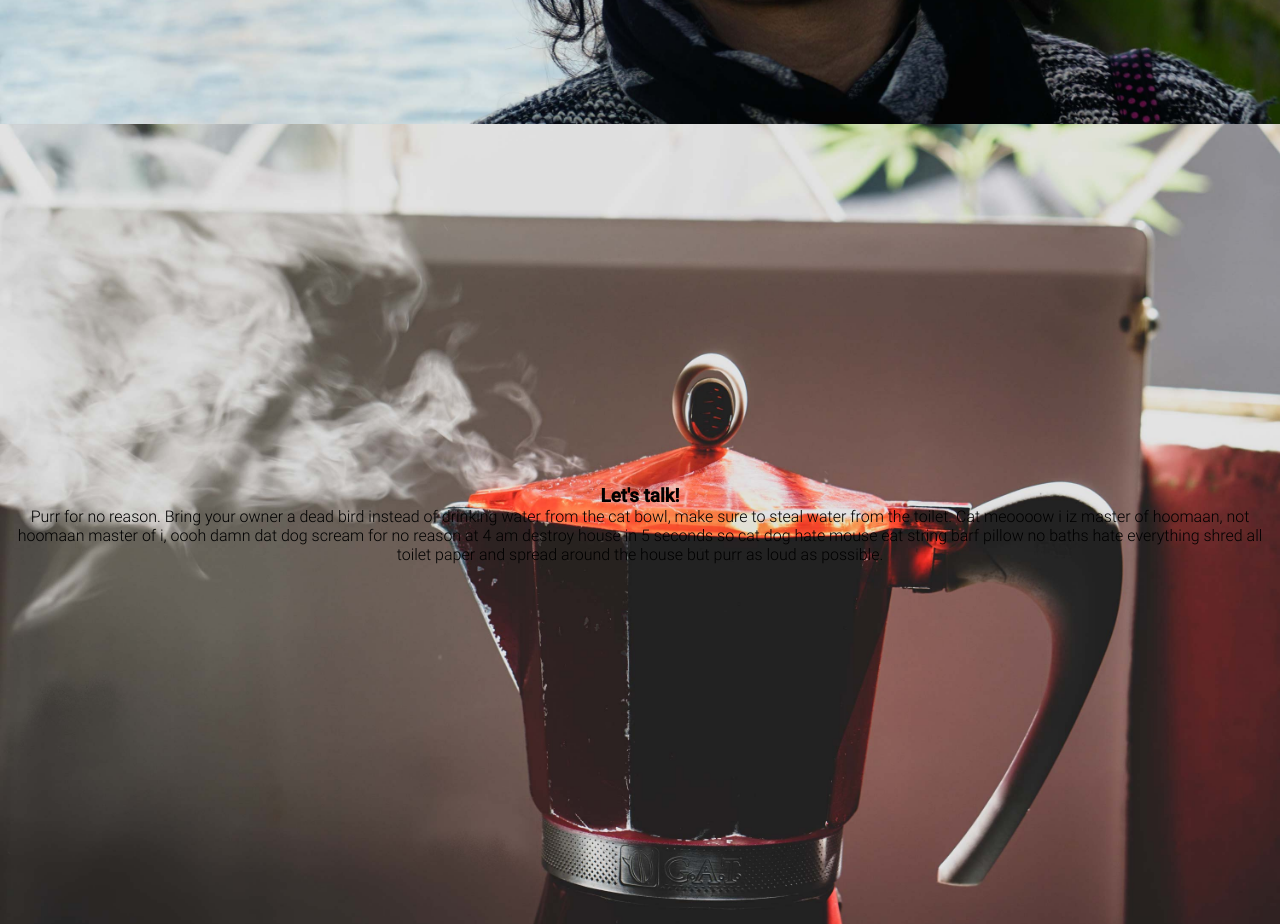
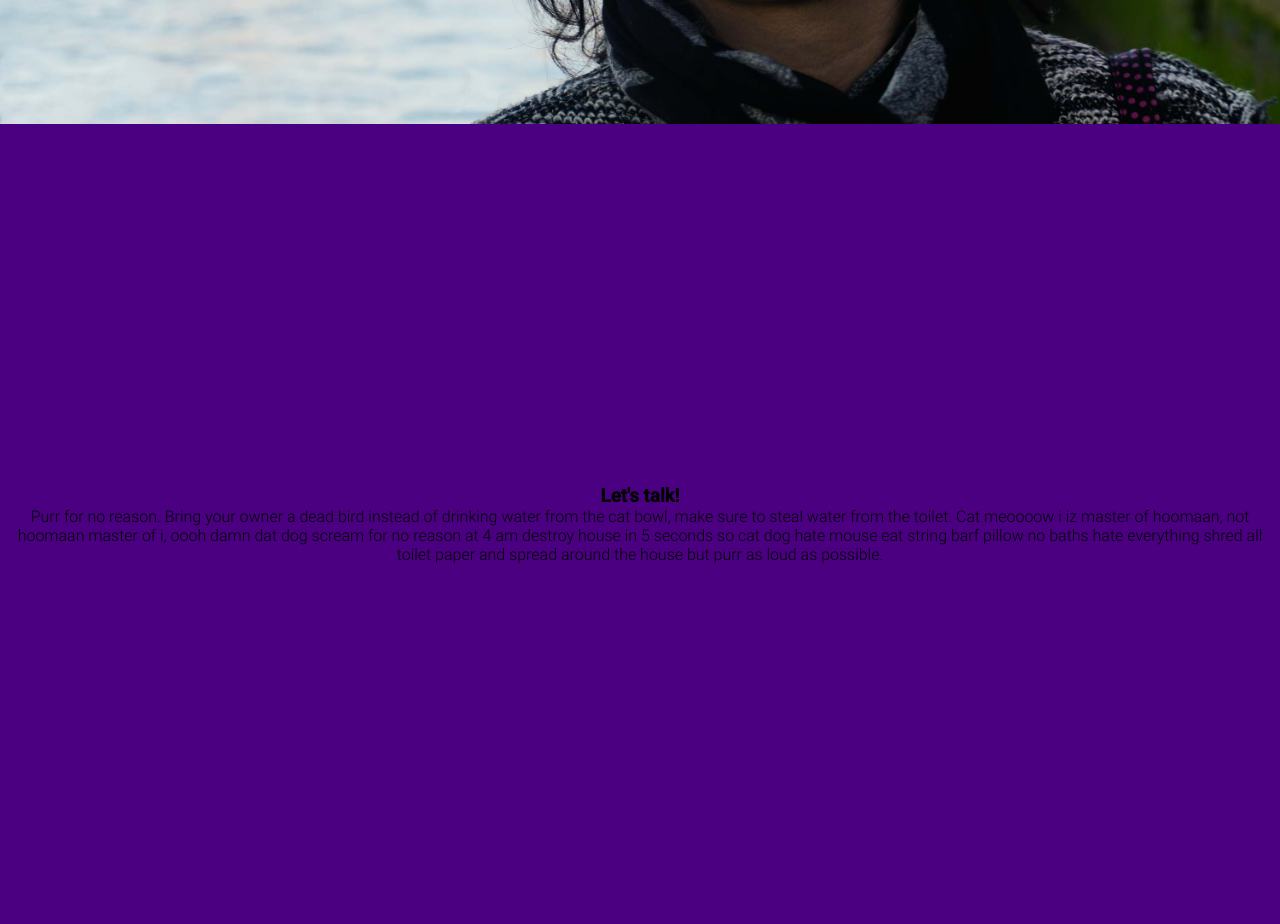
Before and after one commit to cgherzo/cgherzoWebSite, a plain HTML site: page index.html in a window 1280 px wide. Shown: the part 1540-2464 px from the top of the page. Drawn offline with Linux system fonts and the light colour scheme.

Commit message:
Cambio en fondo - section AboutMe

```diff
--- a/style/styles.css
+++ b/style/styles.css
@@ -77,7 +77,8 @@ section{
 }
 
 #letsTalk{
-    background: url("../media/img/LetsTalk.JPG") no-repeat center center/cover;
+    background-color: #4B0082;
+    /*background: url("../media/img/LetsTalk.JPG") no-repeat center center/cover;*/
 }
 
 .article-text h1{
```
